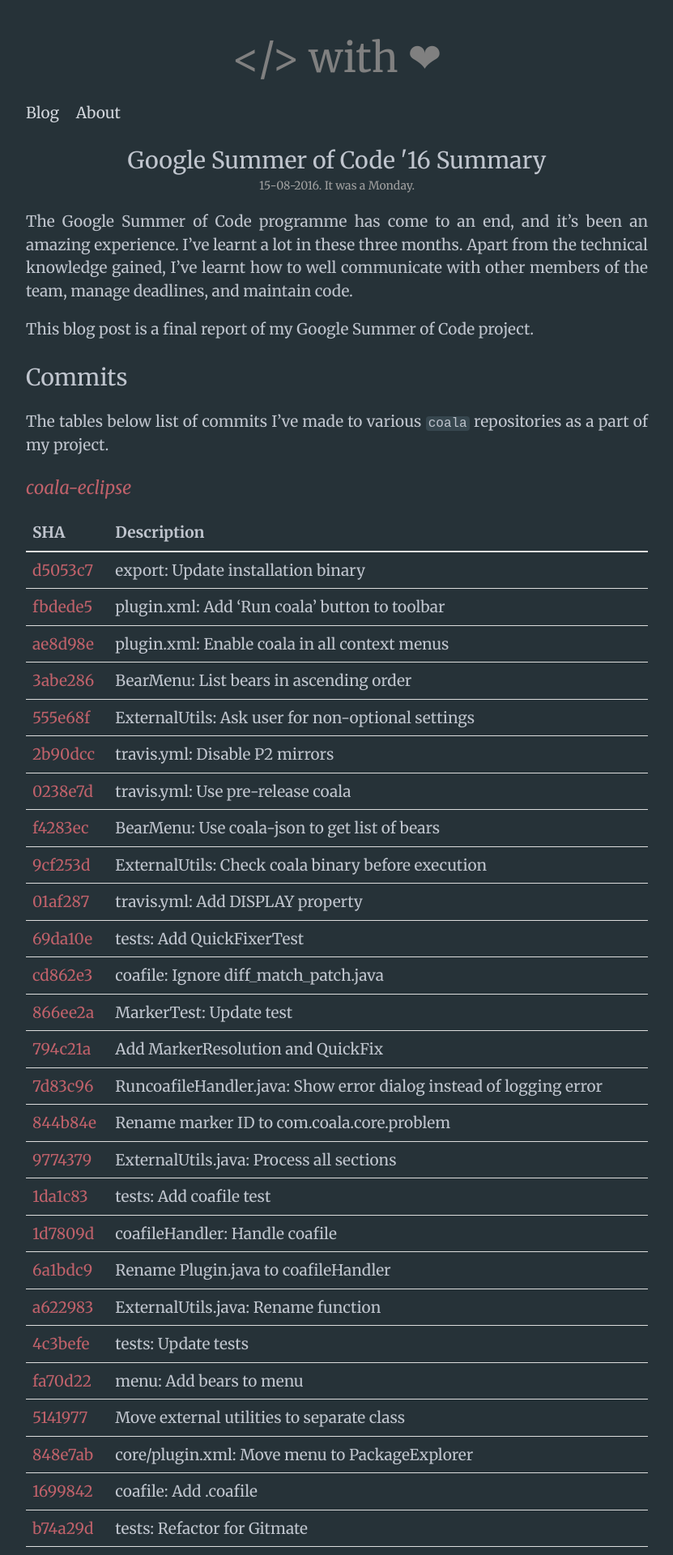
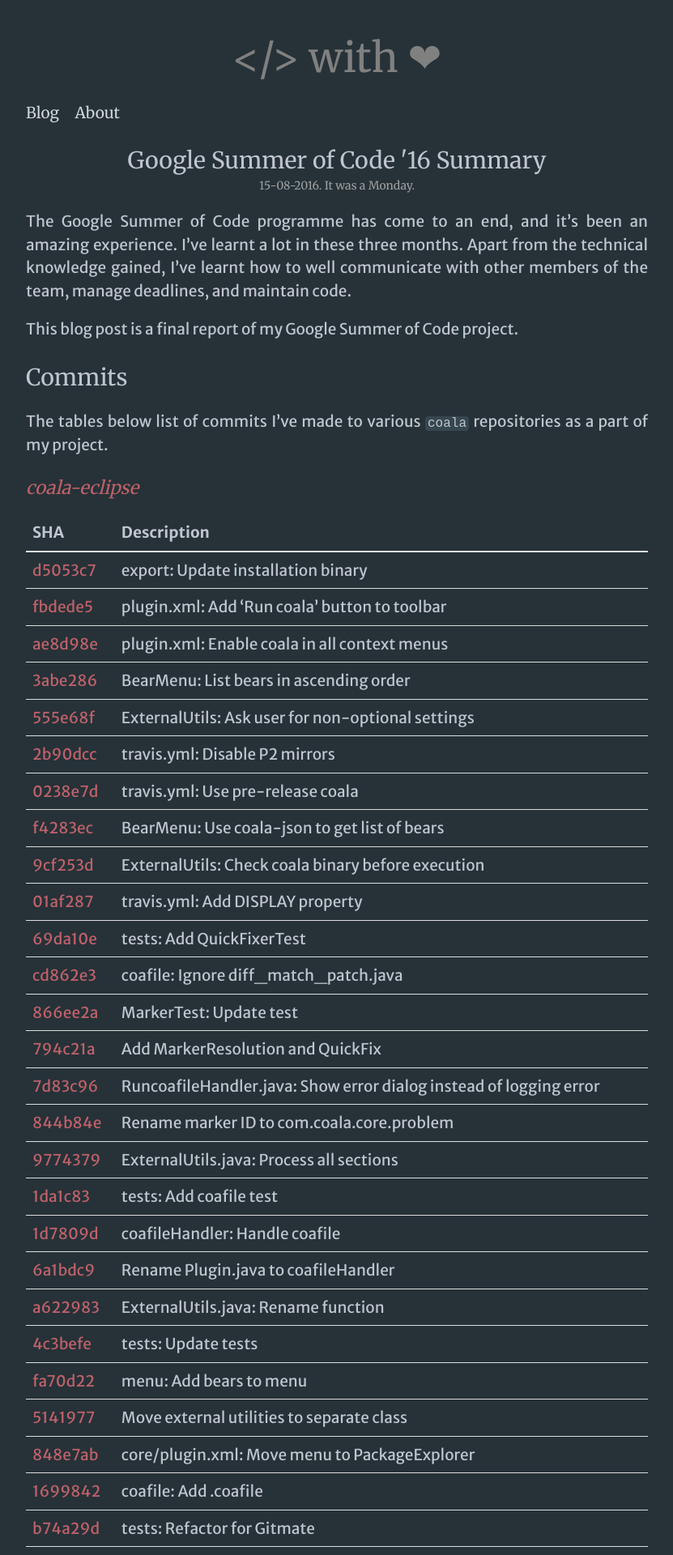
Before and after one commit to arafsheikh/arafsheikh.github.io, a Jekyll site: the page built from _posts/2016-08-16-gsoc-16-summary.md, in a window 1280 px wide. Shown: the top 1920 px of the page at 81% size, without its empty margins (224-1055 px from the left). Built offline with Jekyll 4.4.1, drawn with Linux system fonts in a browser that asks for light colours.

Commit message:
Font change

```diff
--- a/_sass/_base.scss
+++ b/_sass/_base.scss
@@ -23,7 +23,8 @@ h3,
 h4,
 h5,
 h6 {
-    font-weight: 300;
+    font-family: $heading-font-family;
+    font-weight: 400;
     margin-bottom: 1rem;
 }
 blockquote {
--- a/_sass/_layout.scss
+++ b/_sass/_layout.scss
@@ -6,7 +6,7 @@ main {
 }
 .site-header {
     .site-title {
-        font-weight: 300;
+        font-weight: 400;
         font-size: $site-title-font-size;
         color: gray;
         > a {
@@ -16,6 +16,7 @@ main {
     }
     .site-nav {
         > a {
+            font-family: $heading-font-family;
             color: $nav-text-color;
             &:hover {
                 text-decoration: none;
@@ -52,6 +53,7 @@ main {
         margin-bottom: 0;
     }
     .post-meta {
+        font-family: $heading-font-family;
         margin: 0;
         text-align: center;
         color: $meta-color;
--- a/css/main.scss
+++ b/css/main.scss
@@ -4,7 +4,8 @@
 
 @charset "utf-8";
 
-$base-font-family: Merriweather, Helvetica, Arial, sans-serif;
+$base-font-family: Merriweather Sans, Helvetica, Arial, sans-serif;
+$heading-font-family: Merriweather, Georgia, serif;
 $base-font-size:   19px;
 $code-font-size:   16px;
 $small-font-size:  0.875rem;
@@ -22,4 +23,4 @@ $background-color: #263238;
 @import "base";
 @import "layout";
 @import "syntax";
-@import url(https://fonts.googleapis.com/css?family=Merriweather:400,400italic,700);
+@import url(https://fonts.googleapis.com/css?family=Merriweather|Merriweather+Sans:400,400i,700);
```
